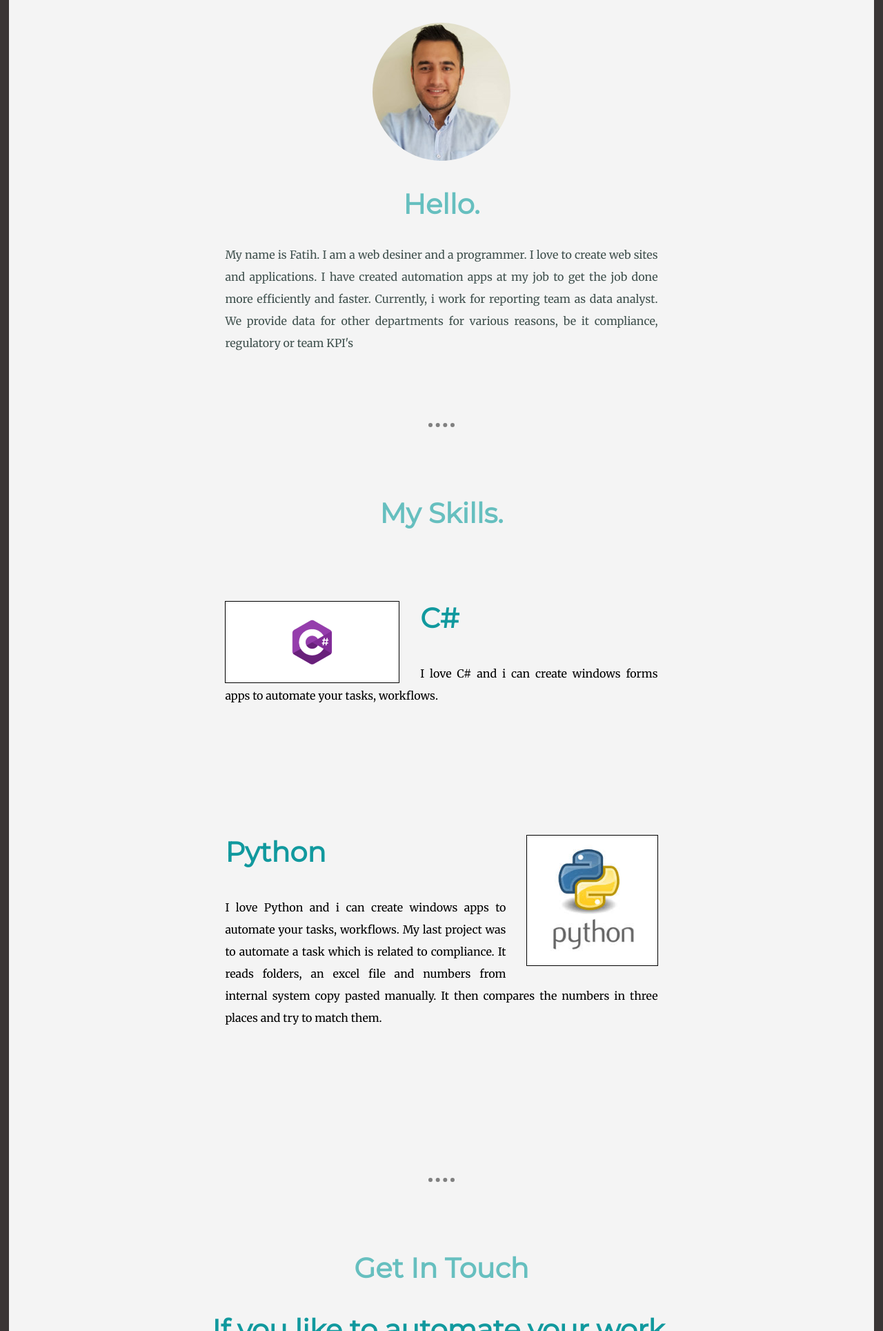
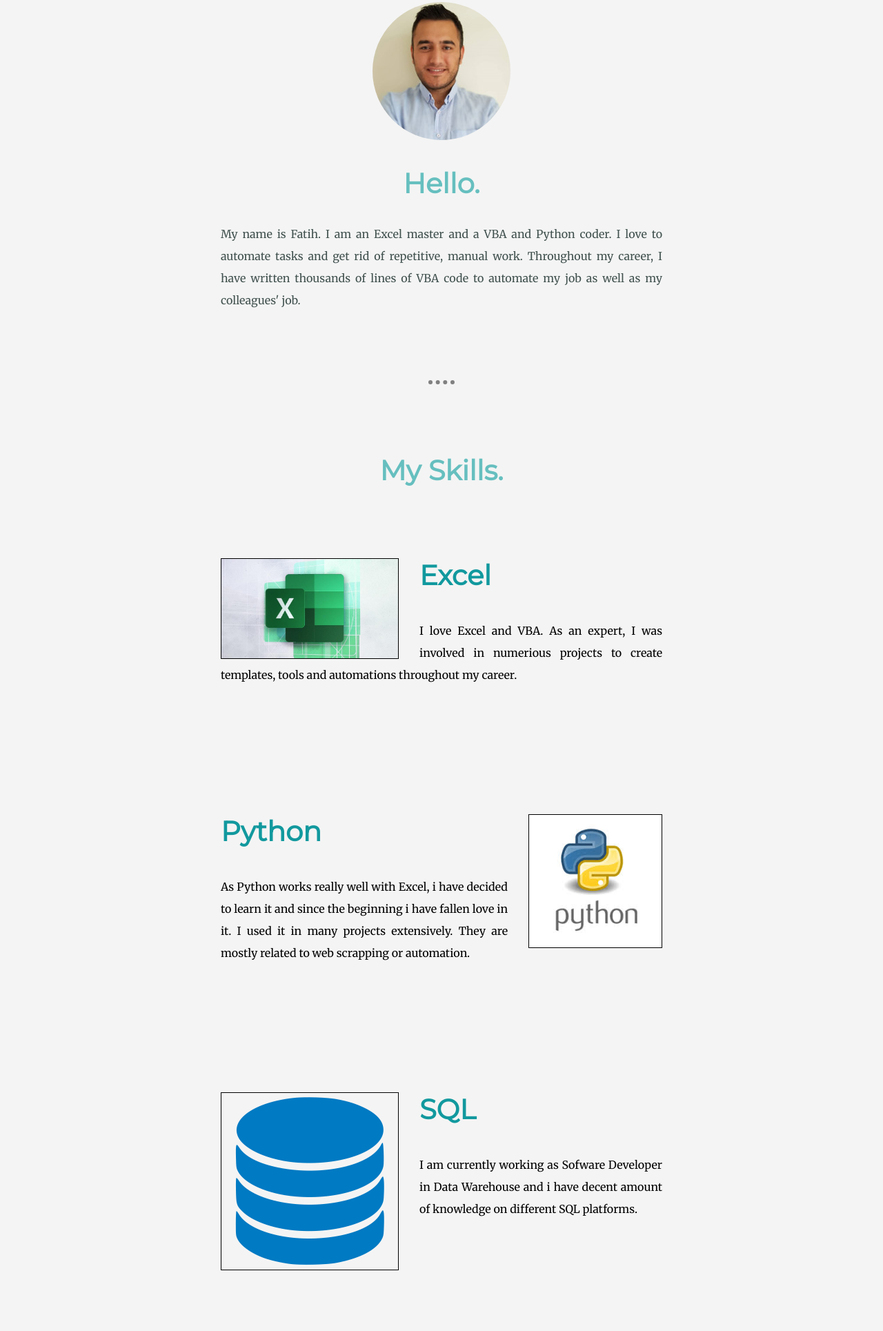
Before and after one commit to DznFatih/cv, a plain HTML site: page index.html in a window 1280 px wide. Shown: the part 871-2800 px from the top of the page at 69% size. Drawn offline with Linux system fonts and the light colour scheme.

Commit message:
Changed skills, added Excel and SQL

```diff
--- a/CSS/styles.css
+++ b/CSS/styles.css
@@ -7,8 +7,8 @@ body, p {
 body {
   text-align: center;
   font-family: 'Merriweather', serif;
-  width: 98%;
-  margin: 30px auto 0.5% auto;
+  width: 100%;
+  margin: 0 auto ;
   background: #3a3535;
 }
 
@@ -116,7 +116,7 @@ p{
   border: 1px solid black;
 }
 
-.csharp {
+.excel {
   width: 40%;
   float: left;
   margin-right: 30px;
@@ -125,6 +125,12 @@ p{
 .python {
   float: right;
   margin-left: 30px;
+}
+
+.sql {
+  width: 40%;
+  float: left;
+  margin-right: 30px;
 }
 
 .contact-me p {
@@ -158,8 +164,12 @@ p{
 
 .bottom-container {
   background-color: #66BFBF;
-  padding-top: 50px;
-  padding-bottom: 50px;
+  padding-top: 50px 0;
+  overflow: hidden;
+}
+
+.bottom-container .social-media {
+  padding-top: 20px;
 }
 
 .bottom-container a {
--- a/index.html
+++ b/index.html
@@ -8,7 +8,7 @@
 
   <title>
     Fatih Duzenli -
-    a possible web designer
+    Excel Master
   </title>
 
   <link rel="stylesheet" href="css/styles.css">
@@ -34,41 +34,44 @@
       <div class="profile">
         <img src="images\Fatih.jfif" alt="">
         <h2>Hello.</h2>
-        <p>My name is Fatih. I am a web desiner and a programmer. I love to create web sites and applications. I have created automation apps at my job
-        to get the job done more efficiently and faster. Currently, i work for reporting team as data analyst. We provide data for other departments for
-        various reasons, be it compliance, regulatory or team KPI's</p>
+        <p>My name is Fatih. I am an Excel master and a VBA and Python coder. I love to automate tasks and get rid of repetitive, manual work. Throughout my career, I have written thousands of lines of VBA code to automate my job as well as my colleagues' job.</p>
       </div>
       <hr>
       <div class="skills">
         <h2>My Skills.</h2>
         <div class="skill-row">
-          <img class="csharp image-width" src="images\csharp.png" alt="C#">
-          <h3>C#</h3>
-          <p>I love C# and i can create windows forms apps to automate your tasks, workflows.</p>
+          <img class="excel image-width" src="images\excel.jpg" alt="Excel">
+          <h3>Excel</h3>
+          <p>I love Excel and VBA. As an expert, I was involved in numerious projects to create templates, tools and automations throughout my career.</p>
         </div>
         <div class="skill-row">
           <img class="python image-width" src="images\python.jpg" alt="Python">
           <h3>Python</h3>
-          <p>I love Python and i can create windows apps to automate your tasks, workflows. My last project was to automate a task which
-            is related to compliance. It reads folders, an excel file and numbers from internal system copy pasted manually. It then compares
-            the numbers in three places and try to match them. </p>
+          <p>As Python works really well with Excel, i have decided to learn it and since the beginning i have fallen love in it. I used it in many projects extensively. They are mostly related to web scrapping or automation. </p>
         </div>
+
+        <div class="skill-row">
+          <img class="sql image-width" src="images\sql.png" alt="sql">
+          <h3>SQL</h3>
+          <p>I am currently working as Sofware Developer in Data Warehouse and i have decent amount of knowledge on different SQL platforms. </p>
+        </div>
+
       </div>
 
       <hr>
       <div class="contact-me">
         <h2>Get In Touch</h2>
         <h3>If you like to automate your work.</h3>
-        <p>We can look at your work together and try to find out what can be automated to make you more efficient.</p>
         <a class="btn" href="mailto:dznFatih@gmail.com">CONTACT ME</a>
       </div>
     </div>
 
   <div class="bottom-container">
-    <a class="footer-link" href="https://www.linkedin.com/in/fatih-duzenli-7a208a17b/">LinkedIn</a>
-    <a class="footer-link" href="https://www.facebook.com/fatih.duzenli.10">Twitter</a>
-
-    <p>© 2019 Fatih Duzenli.</p>
+    <div class="social-media">
+      <a class="footer-link" href="https://www.linkedin.com/in/fatih-duzenli-7a208a17b/">LinkedIn</a>
+      <a class="footer-link" href="https://twitter.com/DzenliFatih">Twitter</a>
+    </div>
+    <p>© 2020 Fatih Duzenli.</p>
   </div>
 
 </body>
```
Also changed, not shown: images/excel.jpg (added), images/sql.png (added).
